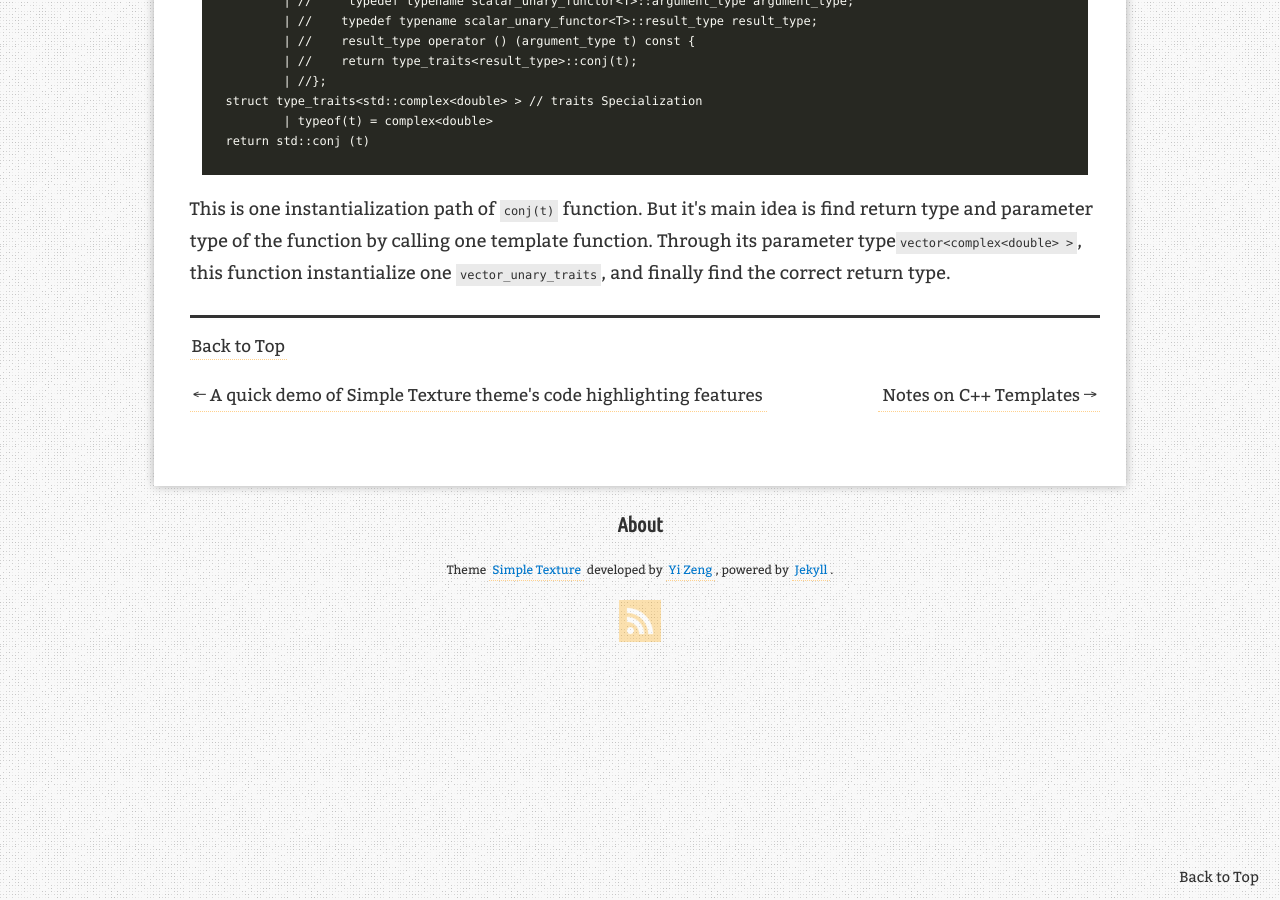
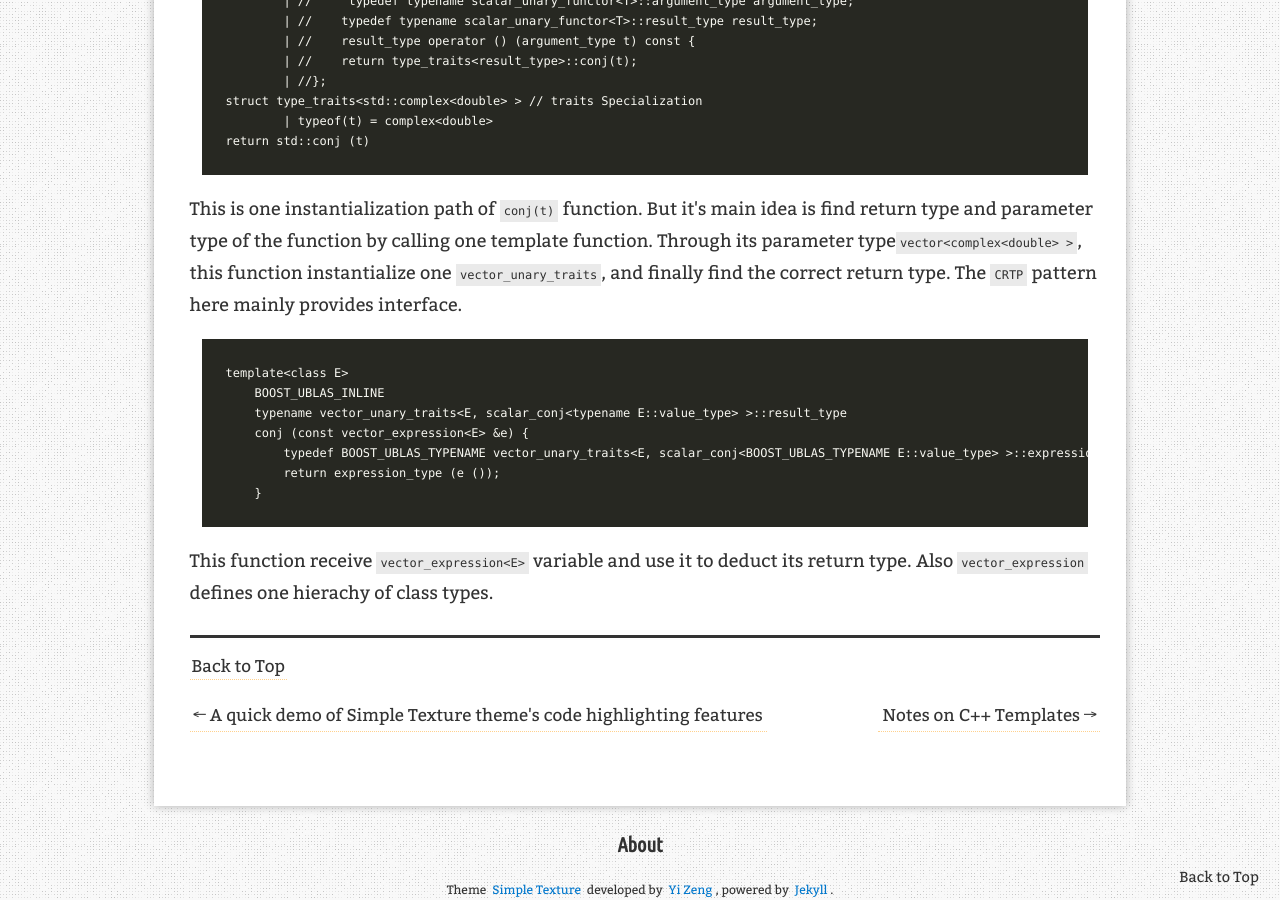
Before and after one commit to Aperjump/Aperjump.github.io, a Jekyll site: the page built from _posts/2018-01-13-curiously recurring template pattern.md, in a window 1280 px wide and 900 px high, scrolled down 3754 px. Built offline with Jekyll 4.4.1, drawn with Linux system fonts in a browser that asks for light colours; nearby versions of some CDN libraries; comment, search, counter and statistics services are not loaded.

Commit message:
modified CRTP

````diff
--- a/_posts/2018-01-13-curiously recurring template pattern.md
+++ b/_posts/2018-01-13-curiously recurring template pattern.md
@@ -151,3 +151,14 @@ return std::conj (t)
 ```
 This is one instantialization path of `conj(t)` function. But it's main idea is find return type and parameter type of the function by calling one template function.
 Through its parameter type`vector<complex<double> >`, this function instantialize one `vector_unary_traits`, and finally find the correct return type.
+The `CRTP` pattern here mainly provides interface.
+```
+template<class E>
+    BOOST_UBLAS_INLINE
+    typename vector_unary_traits<E, scalar_conj<typename E::value_type> >::result_type
+    conj (const vector_expression<E> &e) {
+        typedef BOOST_UBLAS_TYPENAME vector_unary_traits<E, scalar_conj<BOOST_UBLAS_TYPENAME E::value_type> >::expression_type expression_type;
+        return expression_type (e ());
+    }
+```
+This function receive `vector_expression<E>` variable and use it to deduct its return type. Also `vector_expression` defines one hierachy of class types.
````
